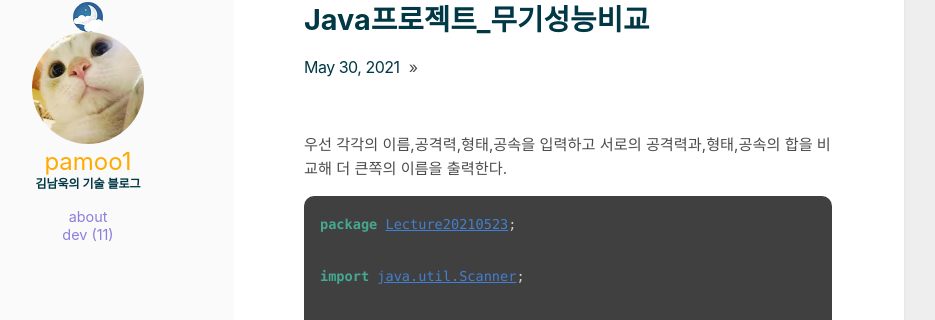
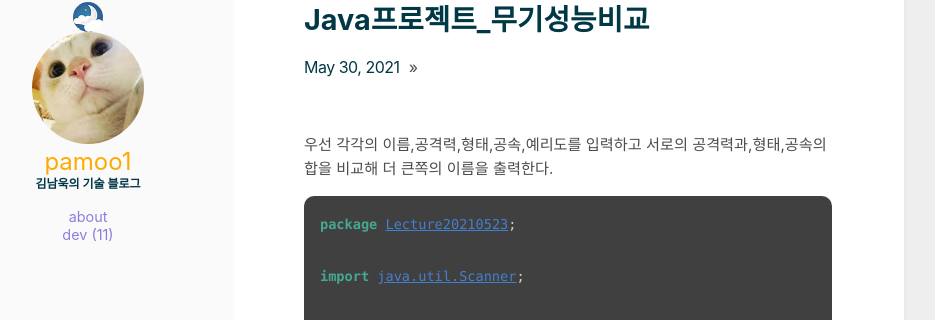
Before and after one commit to pamoo1/bloag, a Jekyll site: the page built from _posts/2021-05-30-java프로젝트_무기성능비교.md, in a window 1280 px wide and 900 px high. Shown: the part 148-468 px from the top of the window, without its empty margins (216-1151 px from the left). Built offline with Jekyll 4.4.1, drawn with Linux system fonts in a browser that asks for light colours.

Commit message:
Update 2021-05-30-java프로젝트_무기성능비교.md

```diff
--- a/_posts/2021-05-30-java프로젝트_무기성능비교.md
+++ b/_posts/2021-05-30-java프로젝트_무기성능비교.md
@@ -1,4 +1,4 @@
-우선 각각의 이름,공격력,형태,공속을 입력하고 서로의 공격력과,형태,공속의 합을 비교해 더 큰쪽의 이름을
+우선 각각의 이름,공격력,형태,공속,예리도를 입력하고 서로의 공격력과,형태,공속의 합을 비교해 더 큰쪽의 이름을
 출력한다.
 
 
```
